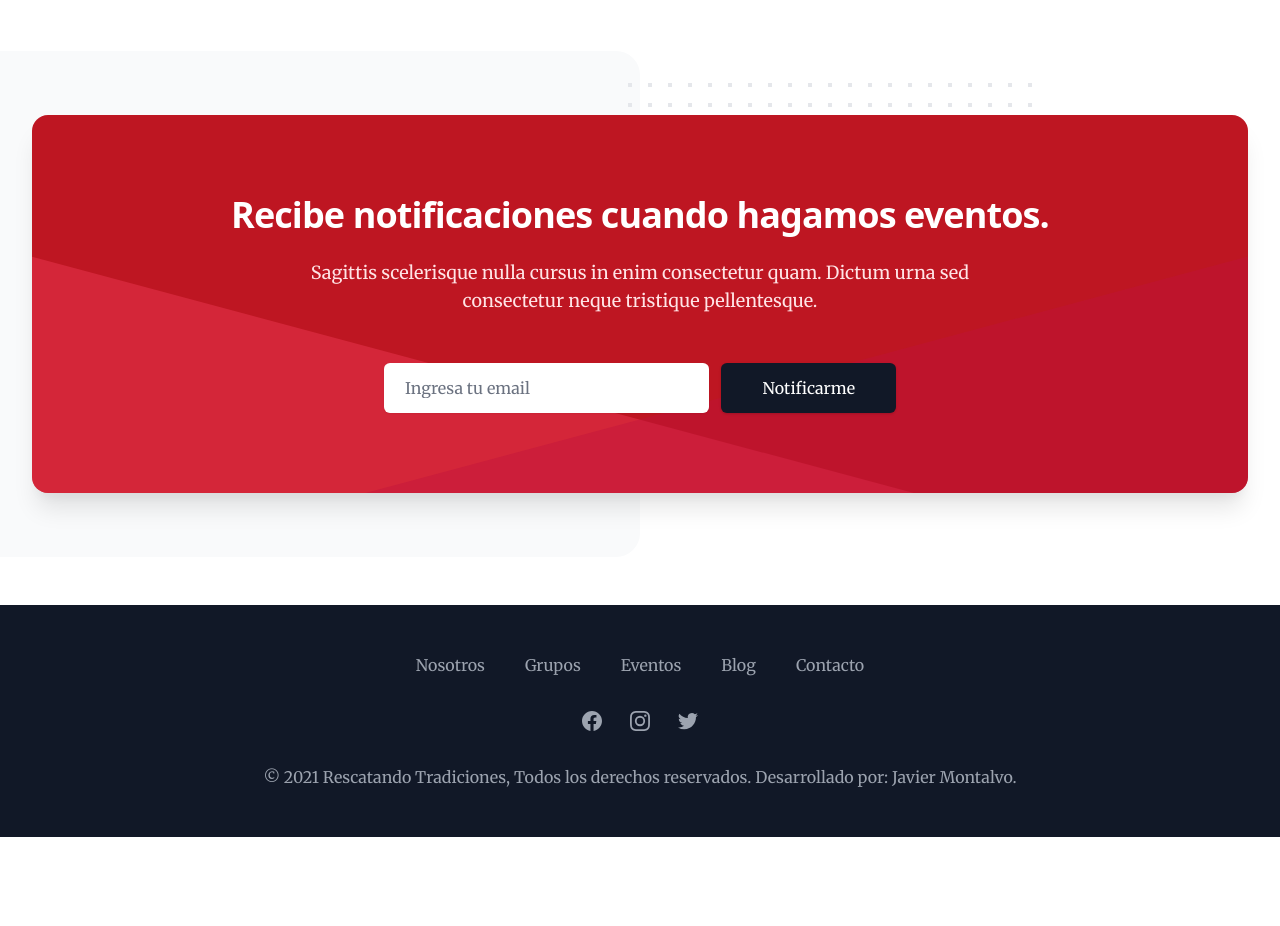
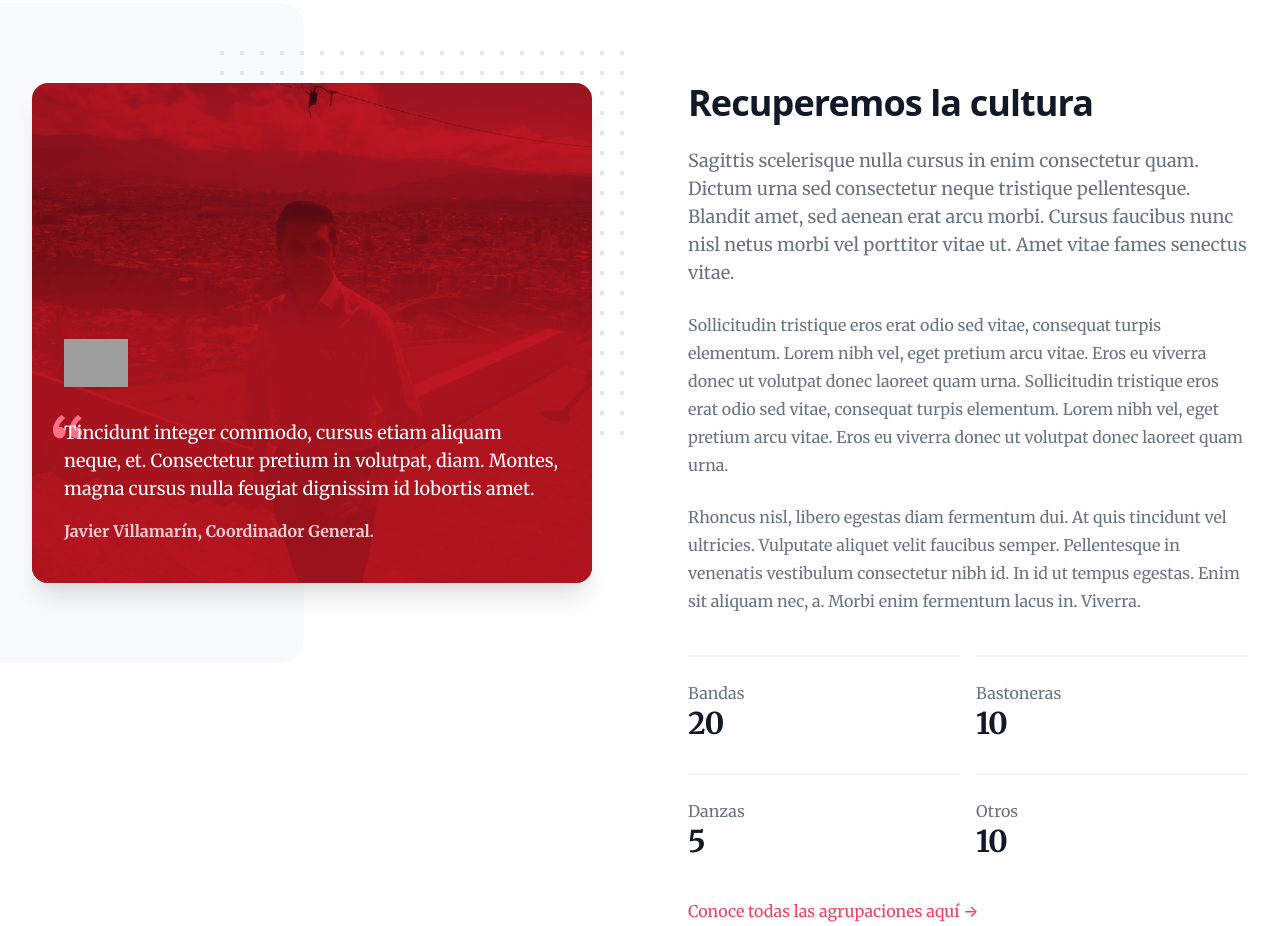
Before and after one commit to giojavi04/rescatando-tradiciones-web, a Gatsby site: page / in a window 1280 px wide. Shown: the part 905-1831 px from the top of the page. Before the commit the page ends 1742 px from the top, so only its background shows below. Built offline with nearby package versions, Linux system fonts and the light colour scheme; Gatsby itself is replaced by a stand-in of ours; grey boxes are pictures that could not be loaded; a web font is replaced by a local one.

Commit message:
about home

```diff
--- /dev/null
+++ b/src/components/home/About.js
@@ -0,0 +1,132 @@
+import * as React from 'react'
+import javierVillamarinImg from '../../images/about-home-javier.jpeg';
+
+const stats = [
+  { label: 'Bandas', value: '20' },
+  { label: 'Bastoneras', value: '10' },
+  { label: 'Danzas', value: '5' },
+  { label: 'Otros', value: '10' },
+]
+
+//markup
+const About = () => {
+  return (
+    <div className="relative mt-20">
+      <div className="lg:mx-auto lg:max-w-7xl lg:px-8 lg:grid lg:grid-cols-2 lg:gap-24 lg:items-start">
+        <div className="relative sm:py-16 lg:py-0">
+          <div aria-hidden="true" className="hidden sm:block lg:absolute lg:inset-y-0 lg:right-0 lg:w-screen">
+            <div className="absolute inset-y-0 right-1/2 w-full bg-gray-50 rounded-r-3xl lg:right-72" />
+            <svg
+              className="absolute top-8 left-1/2 -ml-3 lg:-right-8 lg:left-auto lg:top-12"
+              width={404}
+              height={392}
+              fill="none"
+              viewBox="0 0 404 392"
+            >
+              <defs>
+                <pattern
+                  id="02f20b47-fd69-4224-a62a-4c9de5c763f7"
+                  x={0}
+                  y={0}
+                  width={20}
+                  height={20}
+                  patternUnits="userSpaceOnUse"
+                >
+                  <rect x={0} y={0} width={4} height={4} className="text-gray-200" fill="currentColor" />
+                </pattern>
+              </defs>
+              <rect width={404} height={392} fill="url(#02f20b47-fd69-4224-a62a-4c9de5c763f7)" />
+            </svg>
+          </div>
+          <div className="relative mx-auto max-w-md px-4 sm:max-w-3xl sm:px-6 lg:px-0 lg:max-w-none lg:py-20">
+            {/* Testimonial card*/}
+            <div className="relative pt-64 pb-10 rounded-2xl shadow-xl overflow-hidden">
+              <img
+                className="absolute inset-0 h-full w-full object-cover"
+                src={javierVillamarinImg}
+                alt=""
+              />
+              <div className="absolute inset-0 bg-rtSecondary" style={{ mixBlendMode: 'multiply' }} />
+              <div className="absolute inset-0 bg-gradient-to-t from-rtSecondary via-rtSecondary opacity-80" />
+              <div className="relative px-8">
+                <div>
+                  <img
+                    className="h-12"
+                    src="https://tailwindui.com/img/logos/workcation.svg?color=white"
+                    alt="Workcation"
+                  />
+                </div>
+                <blockquote className="mt-8">
+                  <div className="relative text-lg font-medium text-white md:flex-grow">
+                    <svg
+                      className="absolute top-0 left-0 transform -translate-x-3 -translate-y-2 h-8 w-8 text-rose-400"
+                      fill="currentColor"
+                      viewBox="0 0 32 32"
+                      aria-hidden="true"
+                    >
+                      <path d="M9.352 4C4.456 7.456 1 13.12 1 19.36c0 5.088 3.072 8.064 6.624 8.064 3.36 0 5.856-2.688 5.856-5.856 0-3.168-2.208-5.472-5.088-5.472-.576 0-1.344.096-1.536.192.48-3.264 3.552-7.104 6.624-9.024L9.352 4zm16.512 0c-4.8 3.456-8.256 9.12-8.256 15.36 0 5.088 3.072 8.064 6.624 8.064 3.264 0 5.856-2.688 5.856-5.856 0-3.168-2.304-5.472-5.184-5.472-.576 0-1.248.096-1.44.192.48-3.264 3.456-7.104 6.528-9.024L25.864 4z" />
+                    </svg>
+                    <p className="relative">
+                      Tincidunt integer commodo, cursus etiam aliquam neque, et. Consectetur pretium in volutpat,
+                      diam. Montes, magna cursus nulla feugiat dignissim id lobortis amet.
+                        </p>
+                  </div>
+
+                  <footer className="mt-4">
+                    <p className="text-base font-semibold text-rose-200">Javier Villamarín, Coordinador General.</p>
+                  </footer>
+                </blockquote>
+              </div>
+            </div>
+          </div>
+        </div>
+
+        <div className="relative mx-auto max-w-md px-4 sm:max-w-3xl sm:px-6 lg:px-0">
+          {/* Content area */}
+          <div className="pt-12 sm:pt-16 lg:pt-20">
+            <h2 className="text-3xl text-gray-900 font-extrabold tracking-tight sm:text-4xl">
+              Recuperemos la cultura
+                </h2>
+            <div className="mt-6 text-gray-500 space-y-6">
+              <p className="text-lg">
+                Sagittis scelerisque nulla cursus in enim consectetur quam. Dictum urna sed consectetur neque
+                tristique pellentesque. Blandit amet, sed aenean erat arcu morbi. Cursus faucibus nunc nisl netus
+                morbi vel porttitor vitae ut. Amet vitae fames senectus vitae.
+                  </p>
+              <p className="text-base leading-7">
+                Sollicitudin tristique eros erat odio sed vitae, consequat turpis elementum. Lorem nibh vel, eget
+                pretium arcu vitae. Eros eu viverra donec ut volutpat donec laoreet quam urna. Sollicitudin
+                tristique eros erat odio sed vitae, consequat turpis elementum. Lorem nibh vel, eget pretium arcu
+                vitae. Eros eu viverra donec ut volutpat donec laoreet quam urna.
+                  </p>
+              <p className="text-base leading-7">
+                Rhoncus nisl, libero egestas diam fermentum dui. At quis tincidunt vel ultricies. Vulputate aliquet
+                velit faucibus semper. Pellentesque in venenatis vestibulum consectetur nibh id. In id ut tempus
+                egestas. Enim sit aliquam nec, a. Morbi enim fermentum lacus in. Viverra.
+                  </p>
+            </div>
+          </div>
+
+          {/* Stats section */}
+          <div className="mt-10">
+            <dl className="grid grid-cols-2 gap-x-4 gap-y-8">
+              {stats.map((stat) => (
+                <div key={stat.label} className="border-t-2 border-gray-100 pt-6">
+                  <dt className="text-base font-medium text-gray-500">{stat.label}</dt>
+                  <dd className="text-3xl font-extrabold tracking-tight text-gray-900">{stat.value}</dd>
+                </div>
+              ))}
+            </dl>
+            <div className="mt-10">
+              <a href="#" className="text-base font-medium text-rose-500">
+                Conoce todas las agrupaciones aquí &rarr;
+                  </a>
+            </div>
+          </div>
+        </div>
+      </div>
+    </div>
+  )
+}
+
+export default About
--- a/src/pages/index.js
+++ b/src/pages/index.js
@@ -2,6 +2,7 @@ import * as React from "react"
 import { Helmet } from "react-helmet"
 
 import Hero from '../components/home/Hero';
+import About from '../components/home/About';
 import Cta from '../components/home/CTA';
 
 // markup
@@ -14,6 +15,7 @@ const IndexPage = () => {
         <link rel="canonical" href="http://mysite.com/example" />
       </Helmet>
       <Hero />
+      <About />
       <Cta />
     </>
   )
```
Also changed, not shown: src/images/about-home-javier.jpeg (added).
